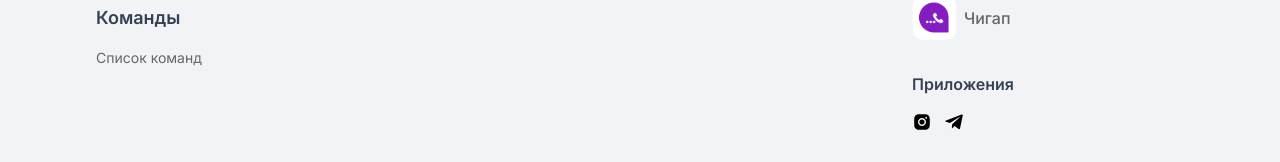
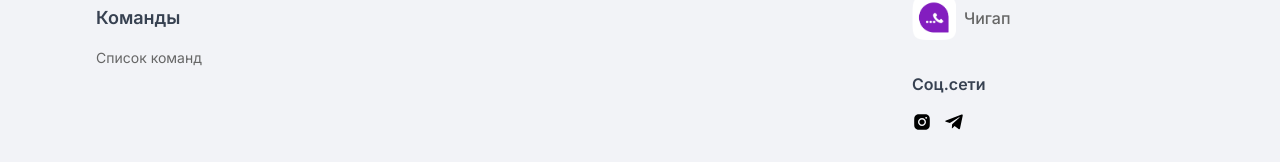
Before and after one commit to Shuhrat-web/tcell_website, a Next.js app: page /en/for-bussines in a window 1280 px wide. Shown: the part 2935-3097 px from the top of the page. Built offline with nearby package versions, Linux system fonts and the light colour scheme.

Commit message:
changed footer text

```diff
--- a/src/components/Ui/Layouts/Base/components/Footer/PcFooter.tsx
+++ b/src/components/Ui/Layouts/Base/components/Footer/PcFooter.tsx
@@ -155,7 +155,7 @@ const PcFooter = () => {
               </ul>
             </div>
             <div>
-              <Title>Приложения</Title>
+              <Title>Соц.сети</Title>
               <ul className='mt-4 flex gap-3 text-xl'>
                 <li>
                   <a target="_blank" href="https://www.instagram.com/tcell.tj">
```
